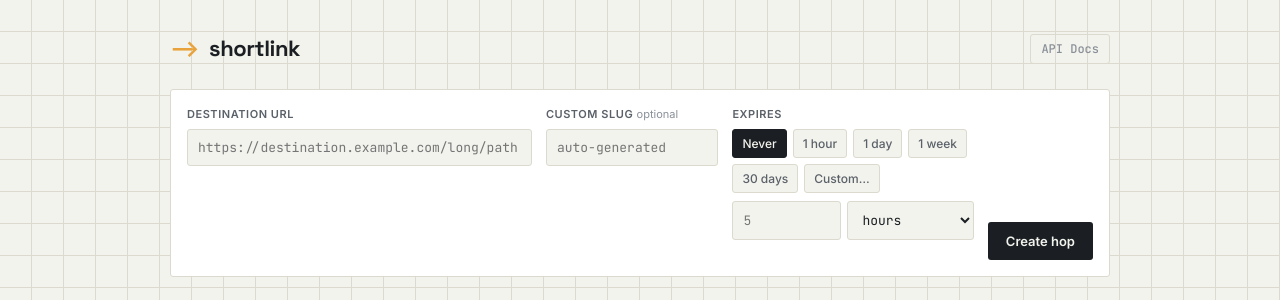
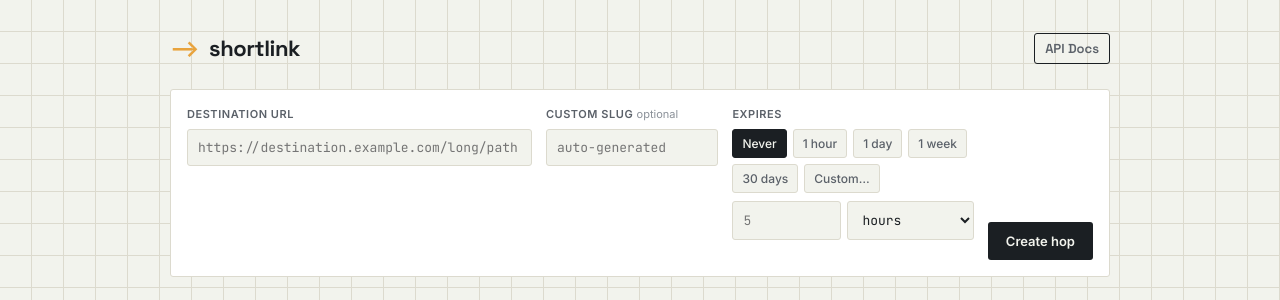
Before and after one commit to Muizzyranking/url-shortner, a FastAPI app: page / in a window 1280 px wide. Shown: the top 300 px of the page. Run offline with FastAPI, Linux system fonts and the light colour scheme; data that the repository does not hold is empty; parts of the project's set-up code (start-up, migrations or seed data) failed here and were passed over.

Commit message:
fix: styling

```diff
--- a/app/static/app.js
+++ b/app/static/app.js
@@ -198,7 +198,7 @@ function buildRouteRow(link) {
     </td>
   `;
 
-  tr.querySelector(".slug-btn").addEventListener("click", () => toggleDetail(link.slug));
+  tr.addEventListener("click", () => toggleDetail(link.slug));
   tr.querySelector(".copy-btn").addEventListener("click", (e) => {
     e.stopPropagation();
     copyShortUrl(link);
--- a/app/static/style.css
+++ b/app/static/style.css
@@ -65,12 +65,12 @@ body {
 }
 
 .docs-link {
-  font-family: var(--mono);
-  font-size: 12px;
-  font-weight: 500;
-  color: var(--ink-faint);
+  font-family: var(--display);
+  font-size: 13px;
+  font-weight: 600;
+  color: var(--ink-muted);
   text-decoration: none;
-  border: 1px solid var(--border);
+  border: 1px solid var(--ink);
   border-radius: var(--radius);
   padding: 5px 10px;
 }
```
